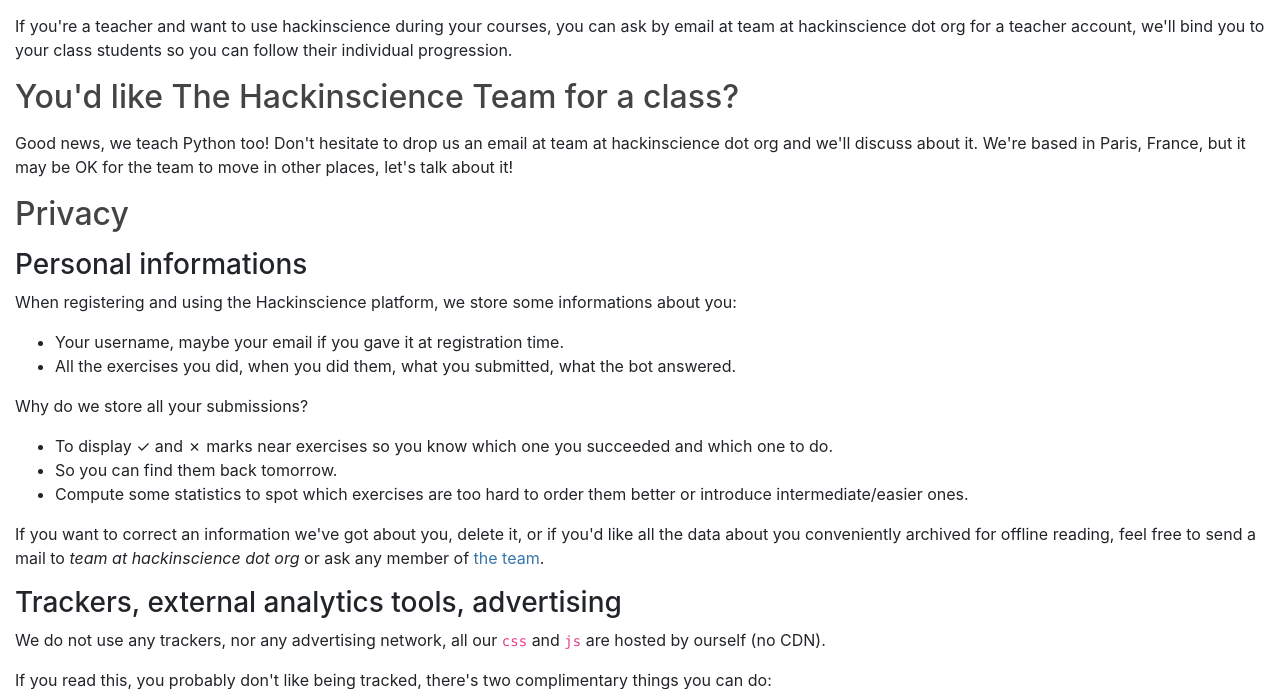
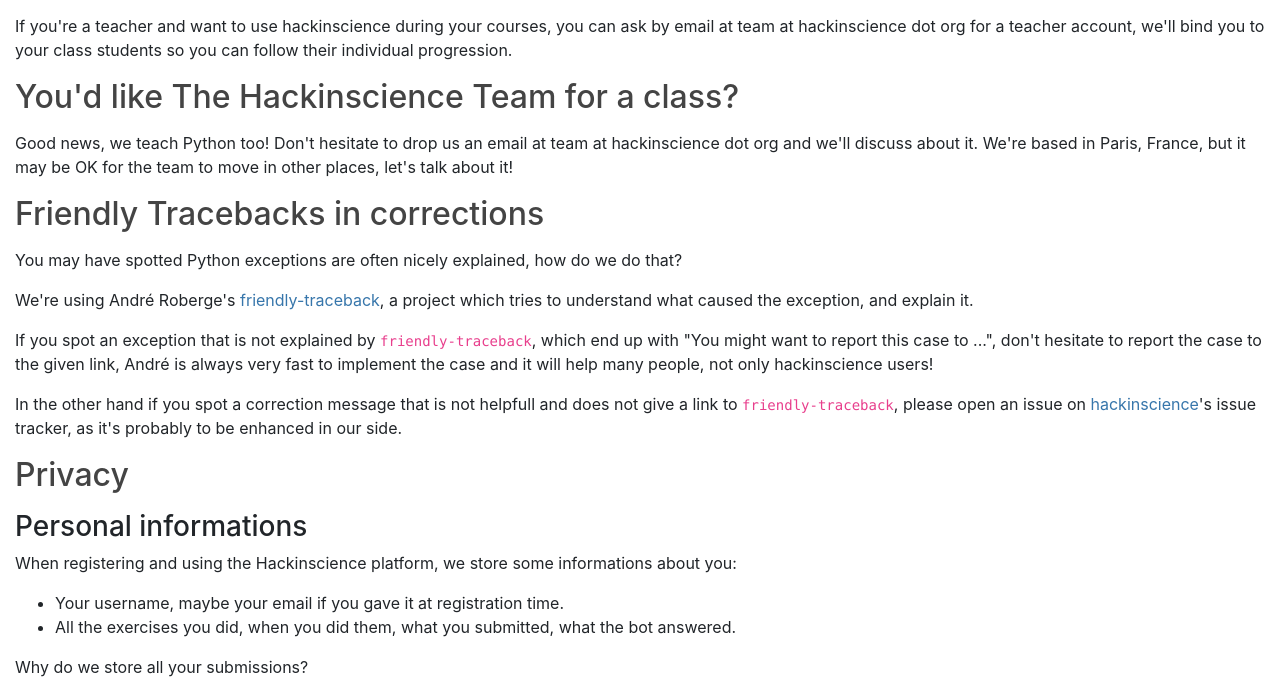
Before and after one commit to hackinscience/hkis-website, a Django app: page /about/ in a window 1280 px wide. Shown: the part 328-1017 px from the top of the page. Run offline with Django 3.2, Linux system fonts and the light colour scheme; parts of the project's set-up code (start-up, migrations or seed data) failed here and were passed over; some libraries are stand-ins or nearby versions.

Commit message:
Proper mention of friendly-traceback and how users can report issues.

```diff
--- a/website/templates/hkis/about.html
+++ b/website/templates/hkis/about.html
@@ -29,6 +29,28 @@ Good news, we teach Python too! Don't hesitate to drop us an email at
 team at hackinscience dot org and we'll discuss about it. We're based
 in Paris, France, but it may be OK for the team to move in other
 places, let's talk about it!
+
+
+## Friendly Tracebacks in corrections
+
+You may have spotted Python exceptions are often nicely explained, how
+do we do that?
+
+We're using André Roberge's
+[friendly-traceback](https://github.com/aroberge/friendly-traceback/),
+a project which tries to understand what caused the exception, and
+explain it.
+
+If you spot an exception that is not explained by
+`friendly-traceback`, which end up with "You might want to report this
+case to ...", don't hesitate to report the case to the given link,
+André is always very fast to implement the case and it will help many
+people, not only hackinscience users!
+
+In the other hand if you spot a correction message that is not
+helpfull and does not give a link to `friendly-traceback`, please open
+an issue on [hackinscience](framagit.org/hackinscience/hkis-website)'s
+issue tracker, as it's probably to be enhanced in our side.
 
 
 ## Privacy
```
